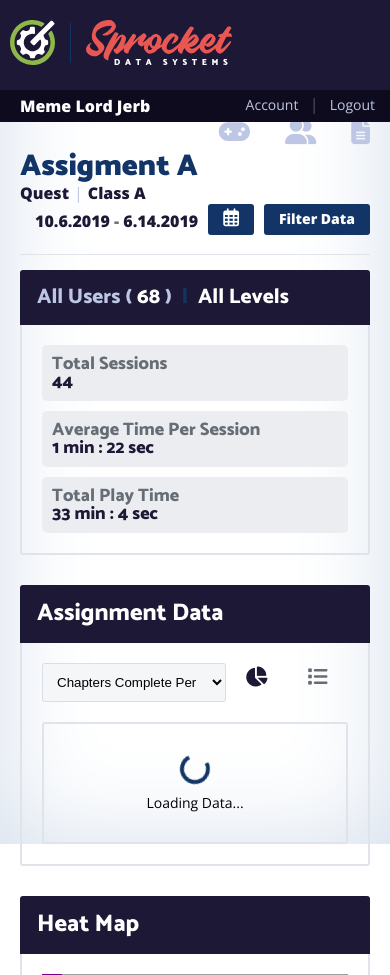
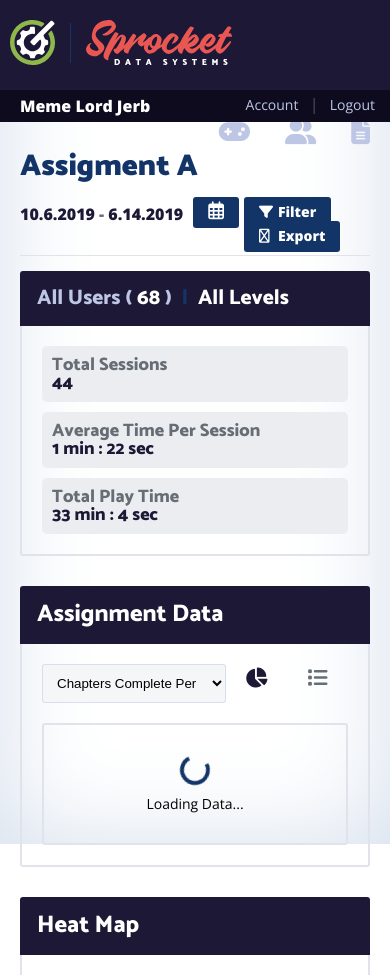
Before and after one commit to jsruesch/sprocket-data-systems, a PHP site: page /assignment-03_quest.php in a window 390 px wide. Shown: the top 975 px of the page. Run offline with PHP 8.4, Linux system fonts and the light colour scheme; some libraries are stand-ins or nearby versions; grey boxes are pictures that could not be loaded.

Commit message:
Add export button

```diff
--- a/assignment-03_quest.php
+++ b/assignment-03_quest.php
@@ -14,11 +14,11 @@
     <!-- Game Title -->
       <div class="full">
         <div class="full"><h1 class="left text-extrabold text-sprocket-altblue">Assigment A</h1></div>
-        <div class="full">
+        <!-- <div class="full">
           <a href="" class="left">Quest</a>
           <p class="left mar5-left mar5-right text-sprocket-lblue">|</p>
           <a href="" class="left">Class A</a>
-        </div>
+        </div> -->
 
       </div><!-- END: Game Title -->
       <!-- Dates Container -->
@@ -40,7 +40,8 @@
                 <button class="button-blue"><i class="far fa-calendar-alt"></i></button>
               </a>
             </li><!-- END: Change Dates -->
-            <li class="mar10-left mar5-top"><a class="button-blue text-white" href="#popup1">Filter Data</a></li>
+            <li class="mar5-left mar5-top"><a class="button-blue text-white" href="#popup1"><i class="fas fa-filter mar5-right"></i>Filter </a></li>
+            <li class="mar5-left mar5-top"><a class="button-blue text-white" href="#popup1"><i class="far fa-file-export mar5-right"></i> Export</a></li>
           </ul>
         </div><!-- END: Dates Container -->
       </div>
--- a/stylesheets/responsive_styles.scss
+++ b/stylesheets/responsive_styles.scss
@@ -12,7 +12,11 @@
     .wrapper-content{ padding-left: 20px; padding-right: 20px; }
 
     /* Game Dashboard Header Components */
-    .game-dates ul{ float: left !important; }
+    .game-dates{
+      @include full;
+      margin-top: 10px;
+    }
+    .game-dates ul{ @include full;  li{ float:left; } }
 
     .data-display-border-vertical{
       border-right: none !important;
```
Also changed, not shown: stylesheets/style.css (+9 -1 lines), stylesheets/style.min.css, 1 other file.
